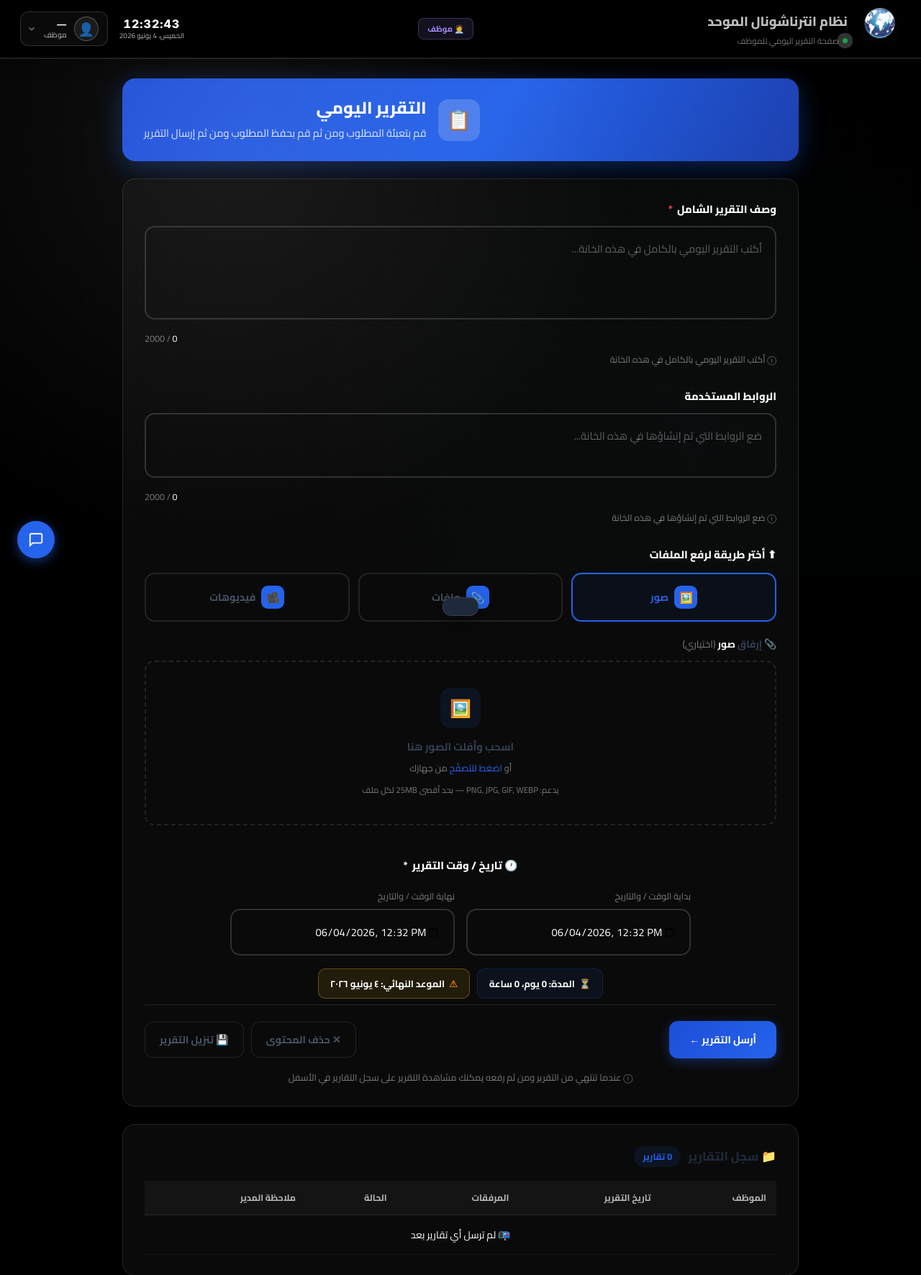
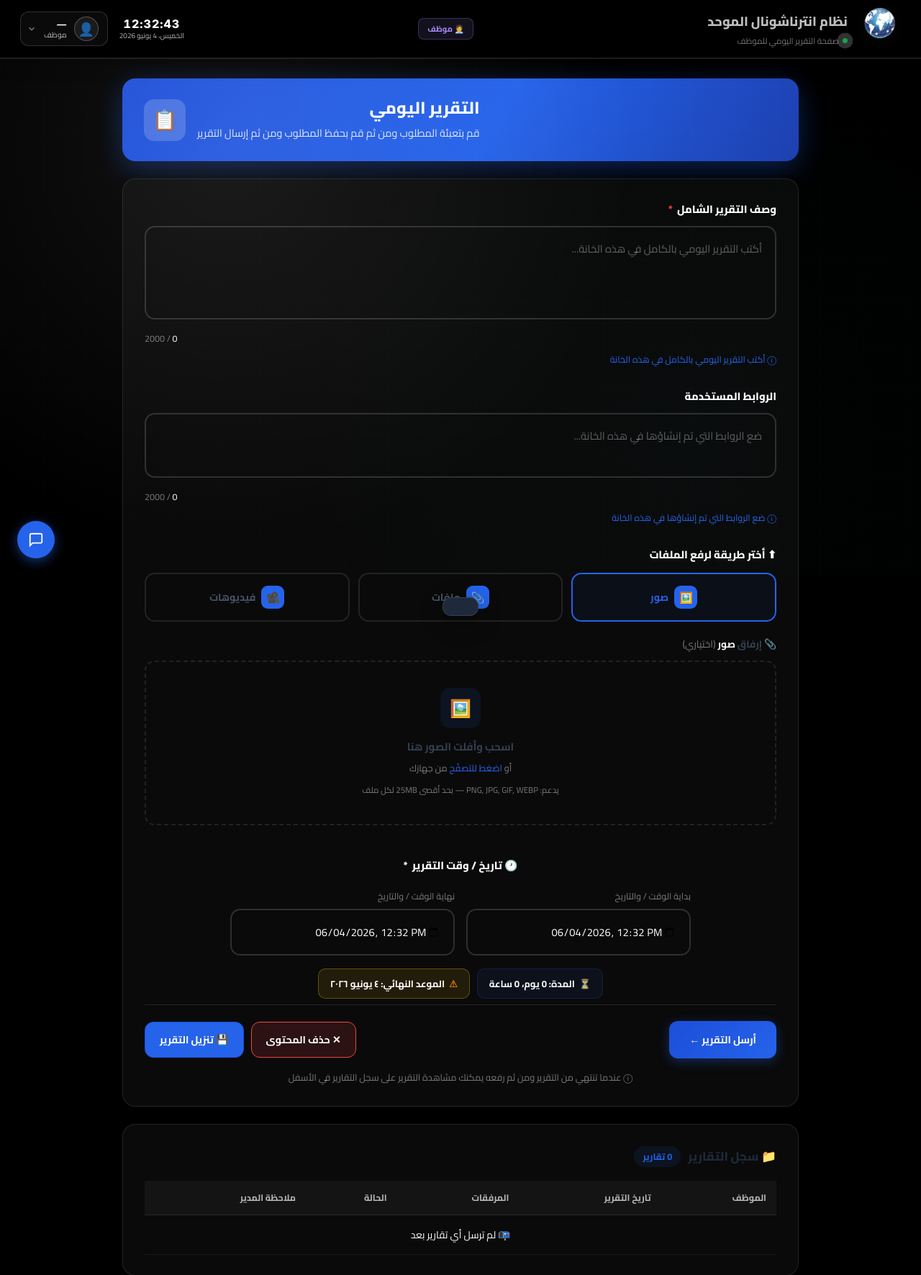
Before and after one commit to abdfaraj-ai/international-system, a Django app: template FrontEnd/templates/pages/daily_report.html in a window 1280 px wide. Shown: the top 1772 px of the page at 72% size. Run offline with Django 4.2, Linux system fonts and the light colour scheme; the template is opened without the code that fills it, so the values that code supplies are empty; parts of the project's set-up code (start-up, migrations or seed data) failed here and were passed over; some libraries are stand-ins or nearby versions.

Commit message:
style: blue hint text, blue download btn, red clear btn, hero text at far right

```diff
--- a/FrontEnd/templates/pages/daily_report.html
+++ b/FrontEnd/templates/pages/daily_report.html
@@ -48,7 +48,7 @@
 .dr-field-label .req { color: #ef4444; }
 .dr-field-hint {
   display: flex; align-items: center; gap: 5px; justify-content: flex-start;
-  color: var(--text-muted, #94a3b8); font-size: 0.78rem; margin-top: 6px;
+  color: #2563eb; font-size: 0.78rem; margin-top: 6px;
 }
 .dr-textarea, .dr-input {
   width: 100%; background: var(--surface-2, #f8fafc);
@@ -157,6 +157,18 @@
 .dr-btn.primary:hover { opacity: 0.92; transform: translateY(-1px); }
 .dr-btn:disabled { opacity: 0.6; cursor: not-allowed; }
 
+/* زر تنزيل التقرير — إطار أزرق ونص أبيض */
+.dr-btn.download {
+  background: #2563eb; color: #fff; border: 1px solid #1d4ed8;
+}
+.dr-btn.download:hover { background: #1d4ed8; }
+
+/* زر حذف المحتوى — أحمر شفاف، إطار أحمر، نص أبيض */
+.dr-btn.danger {
+  background: rgba(239,68,68,0.15); color: #fff; border: 1px solid #ef4444;
+}
+.dr-btn.danger:hover { background: rgba(239,68,68,0.28); }
+
 .dr-footnote {
   text-align: center; color: var(--text-muted, #94a3b8); font-size: 0.8rem; margin-top: 14px;
 }
@@ -238,11 +250,11 @@
 
   <!-- ══ Hero ══ -->
   <div class="dr-hero">
-    <div class="dr-hero-icon">📋</div>
     <div class="dr-hero-txt">
       <h2>التقرير اليومي</h2>
       <p>قم بتعبئة المطلوب ومن ثم قم بحفظ المطلوب ومن ثم إرسال التقرير</p>
     </div>
+    <div class="dr-hero-icon">📋</div>
   </div>
 
   <!-- ══ Form panel ══ -->
@@ -317,8 +329,8 @@
         أرسل التقرير ←
       </button>
       <div class="dr-actions-left">
-        <button class="dr-btn" onclick="clearForm()">✕ حذف المحتوى</button>
-        <button class="dr-btn" onclick="downloadReport()">💾 تنزيل التقرير</button>
+        <button class="dr-btn danger" onclick="clearForm()">✕ حذف المحتوى</button>
+        <button class="dr-btn download" onclick="downloadReport()">💾 تنزيل التقرير</button>
       </div>
     </div>
     <div class="dr-footnote">
```
